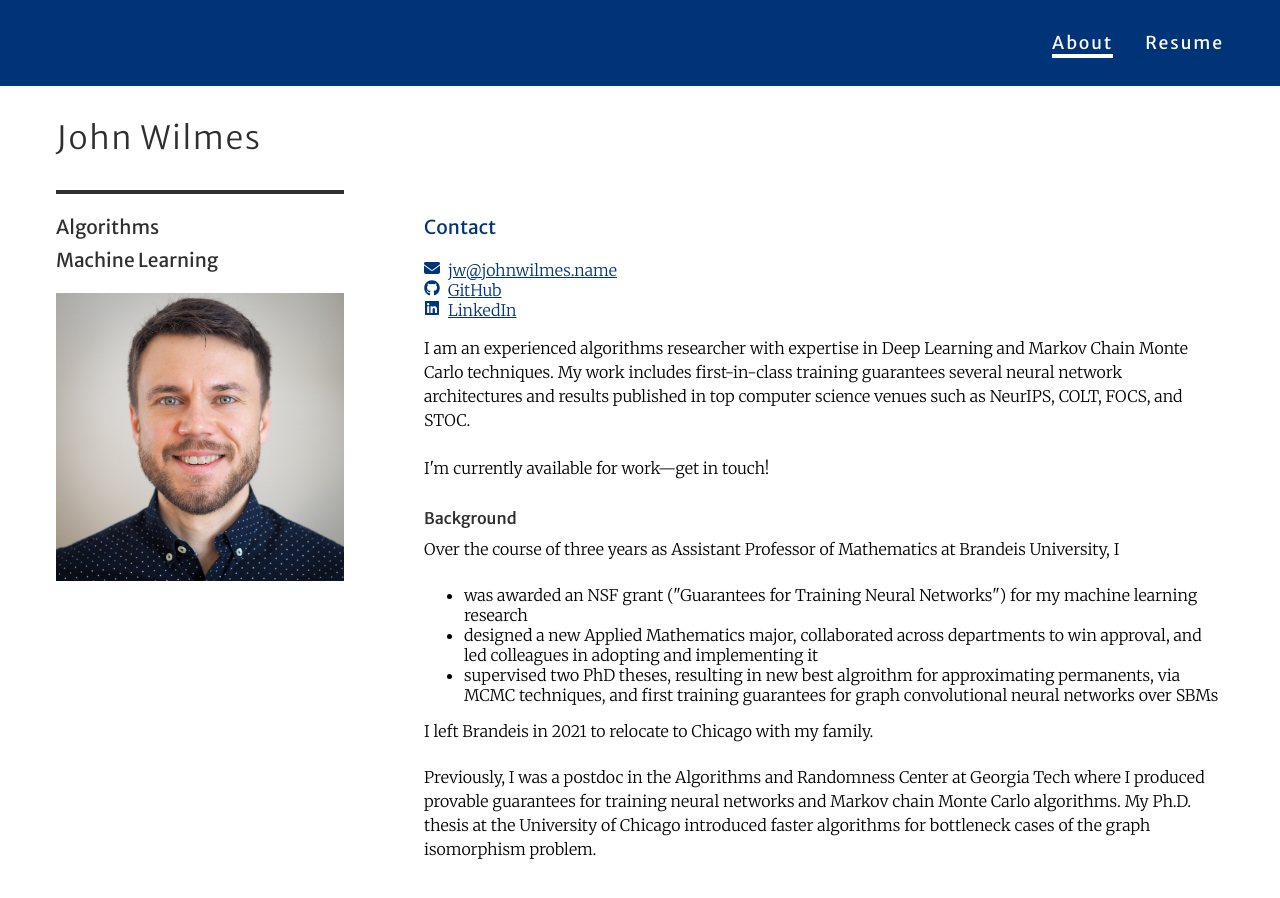
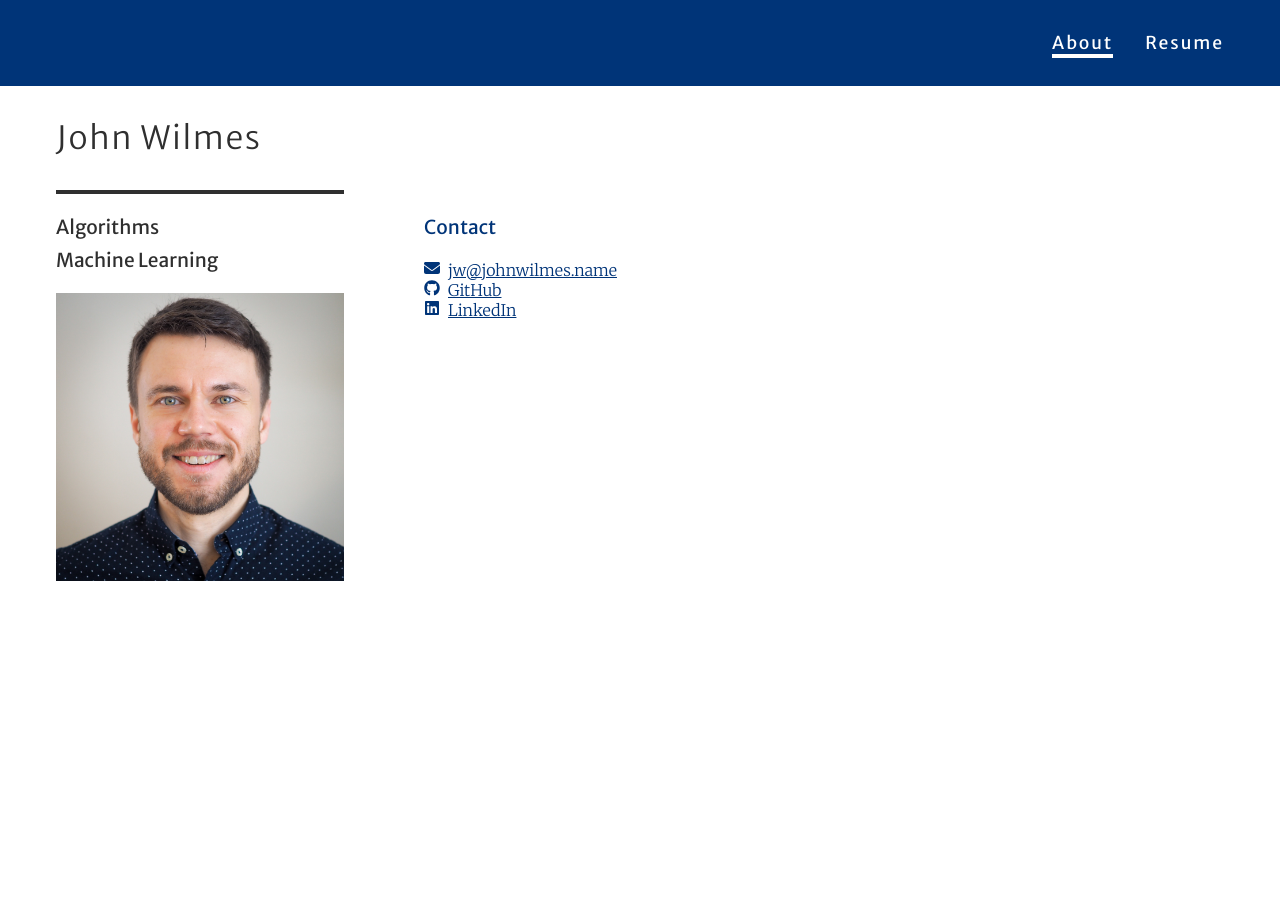
Before and after one commit to johnwilmes/johnwilmes.github.io, a Jekyll site: the page built from index.html, in a window 1280 px wide. Built offline with Jekyll 4.4.1, drawn with Linux system fonts in a browser that asks for light colours.

Commit message:
update for symbolica start

```diff
--- a/index.html
+++ b/index.html
@@ -20,32 +20,5 @@ navigation_weight: 1
         <li class="linkedin"><a href="https://www.linkedin.com/in/john-wilmes/">{% include icons/linkedin.svg %}LinkedIn</a></li>
     </ul>
 
-
-    <p> I am an experienced algorithms researcher with expertise in Deep Learning and Markov Chain
-    Monte Carlo techniques. My work includes first-in-class training guarantees several neural
-    network architectures and results published in top computer science venues such as NeurIPS,
-    COLT, FOCS, and STOC.</p>
-
-    <p>I'm currently available for work&mdash;get in touch!</p>
-
-    <h4>Background</h4>
-
-    <p>Over the course of three years as Assistant Professor of Mathematics at Brandeis University, I
-    <ul>
-        <li>was awarded an NSF grant ("Guarantees for Training Neural Networks") for my machine learning research</li>
-        <li>designed a new Applied Mathematics major, collaborated across departments to win approval, and led colleagues in adopting
-            and implementing it</li>
-        <li>supervised two PhD theses, resulting in new best algroithm for approximating
-            permanents, via MCMC techniques, and first training guarantees for graph convolutional
-        neural networks over SBMs</li>
-    </ul>
-    I left Brandeis in 2021 to relocate to Chicago with my family.</p>
-
-    <p>Previously, I was a postdoc in the Algorithms and Randomness Center at
-    Georgia Tech where I produced provable guarantees for training neural
-    networks and Markov chain Monte Carlo algorithms. My Ph.D. thesis at the University of Chicago
-    introduced faster algorithms for bottleneck cases of the graph isomorphism problem.</p>
-
-        </div>
     </div>
 </div>
```
Also changed, not shown: 1 other file.
